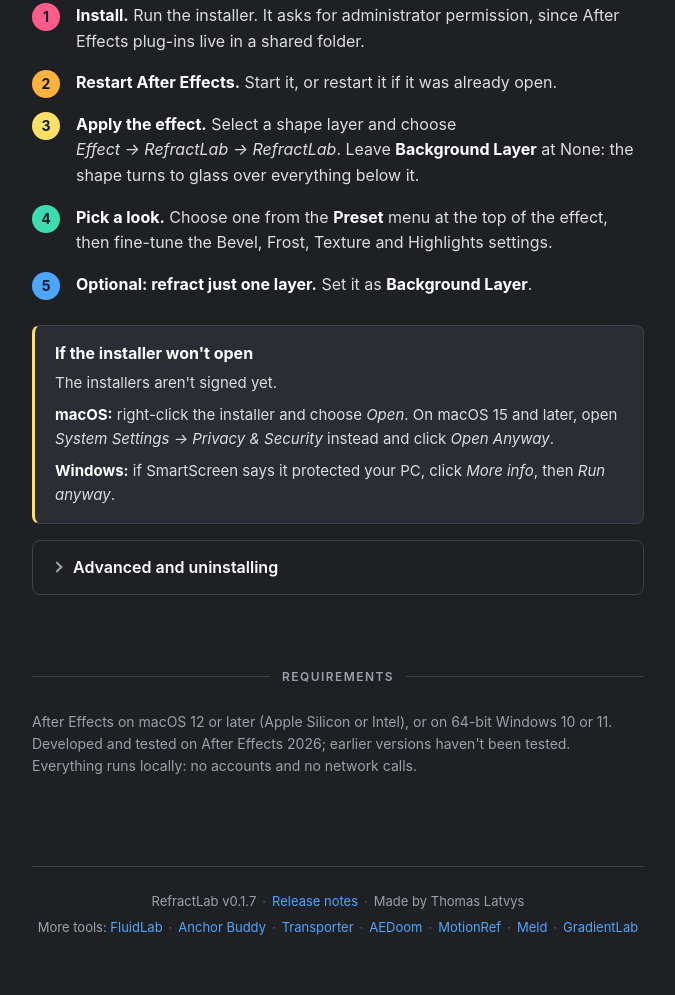
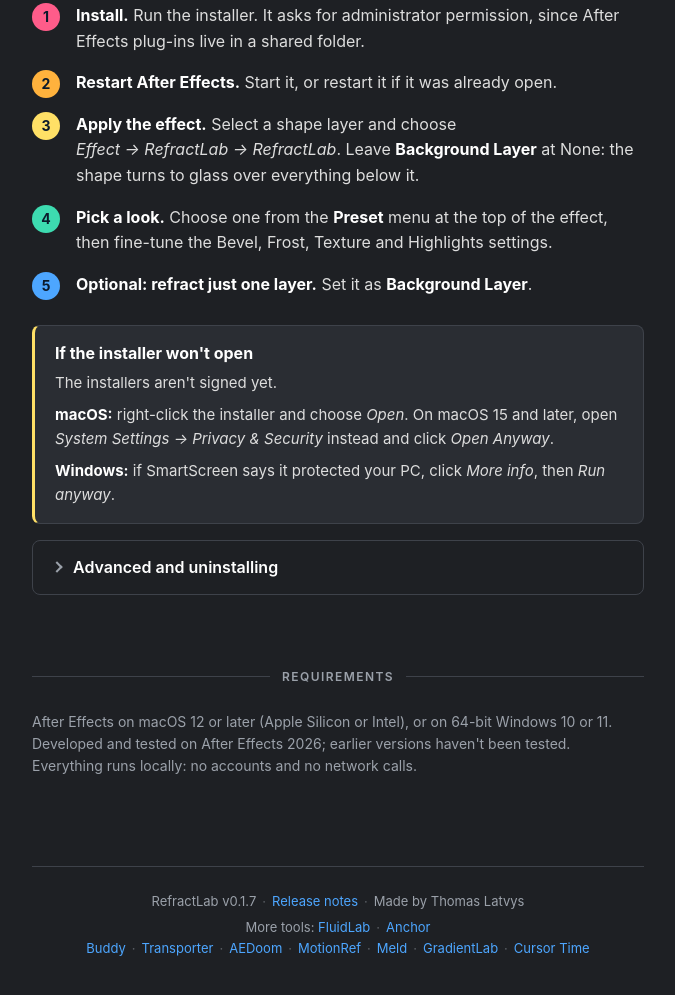
Before and after one commit to tlatvys-ac/refractlab-app, a plain HTML site: page index.html in a window 1280 px wide. Shown: the part 3061-4056 px from the top of the page, without its empty margins (302-977 px from the left). Drawn offline with Linux system fonts and the light colour scheme; no server answers.

Commit message:
Footer: link Cursor Time
Co-Authored-By: Claude Opus 5.5 <noreply@anthropic.com>

```diff
--- a/index.html
+++ b/index.html
@@ -744,7 +744,7 @@
     <footer>
         <p>RefractLab <span id="version">v0.1.7</span><span class="sep">·</span><a href="https://github.com/tlatvys-ac/refractlab-app/releases">Release notes</a><span class="sep">·</span>Made by Thomas Latvys</p>
         <p>More tools:
-            <a href="https://tlatvys-ac.github.io/fluidlab-app/">FluidLab</a><span class="sep">·</span><a href="https://tlatvys-ac.github.io/anchor-buddy-app/">Anchor Buddy</a><span class="sep">·</span><a href="https://tlatvys-ac.github.io/transporter-app/">Transporter</a><span class="sep">·</span><a href="https://tlatvys-ac.github.io/aedoom-app/">AEDoom</a><span class="sep">·</span><a href="https://tlatvys-ac.github.io/motionref-app/">MotionRef</a><span class="sep">·</span><a href="https://tlatvys-ac.github.io/meld-app/">Meld</a><span class="sep">·</span><a href="https://tlatvys-ac.github.io/gradientlab-app/">GradientLab</a>
+            <a href="https://tlatvys-ac.github.io/fluidlab-app/">FluidLab</a><span class="sep">·</span><a href="https://tlatvys-ac.github.io/anchor-buddy-app/">Anchor Buddy</a><span class="sep">·</span><a href="https://tlatvys-ac.github.io/transporter-app/">Transporter</a><span class="sep">·</span><a href="https://tlatvys-ac.github.io/aedoom-app/">AEDoom</a><span class="sep">·</span><a href="https://tlatvys-ac.github.io/motionref-app/">MotionRef</a><span class="sep">·</span><a href="https://tlatvys-ac.github.io/meld-app/">Meld</a><span class="sep">·</span><a href="https://tlatvys-ac.github.io/gradientlab-app/">GradientLab</a><span class="sep">·</span><a href="https://tlatvys-ac.github.io/cursor-time-app/">Cursor&nbsp;Time</a>
         </p>
     </footer>
 </div>
```
